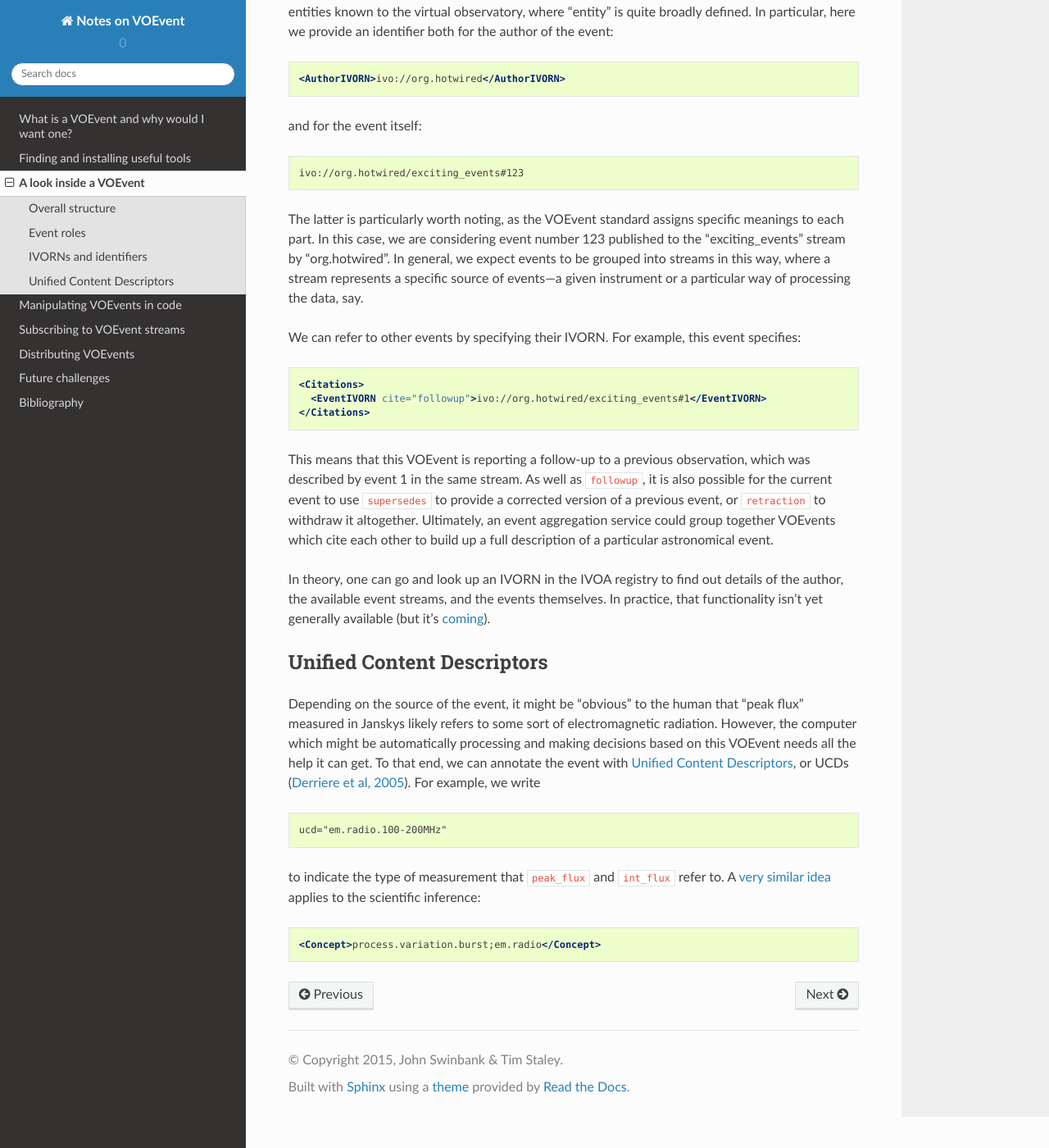
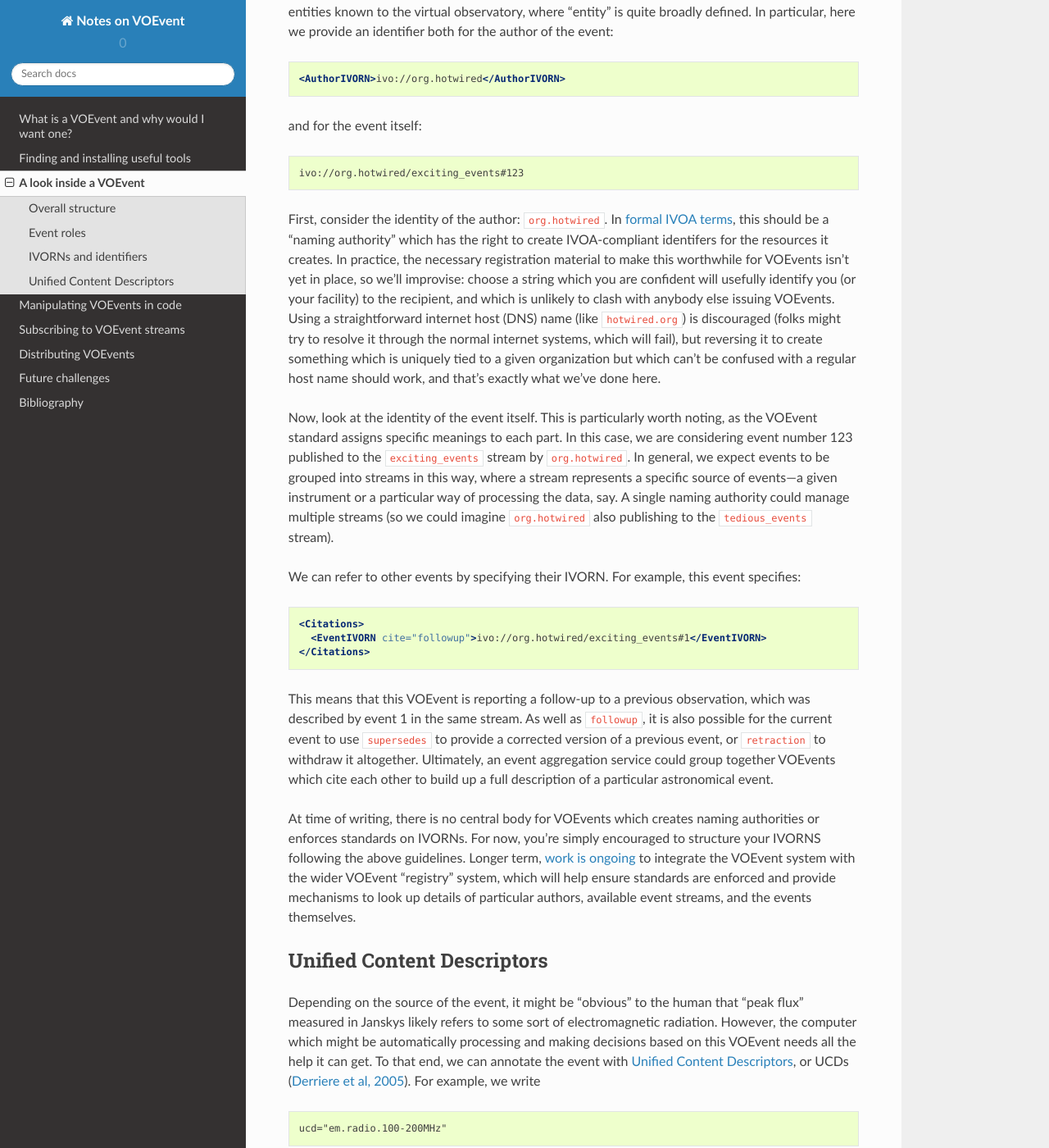
Before and after one commit to jdswinbank/voevent-notes, a Sphinx documentation site: the page built from docs/reading.rst, in a window 1280 px wide and 1400 px high, scrolled down 2349 px. Shown: the whole window at 82% size. Built offline with Sphinx 7.4.7 and the Read the Docs theme 2.0.0, drawn with Linux system fonts in a browser that asks for light colours.

Commit message:
Clarify the structure & role of naming authorities.

```diff
--- a/docs/reading.rst
+++ b/docs/reading.rst
@@ -80,12 +80,28 @@ and for the event itself:
 
    ivo://org.hotwired/exciting_events#123
 
-The latter is particularly worth noting, as the VOEvent standard assigns
-specific meanings to each part. In this case, we are considering event number
-123 published to the "exciting_events" stream by "org.hotwired". In general, we
-expect events to be grouped into streams in this way, where a stream
-represents a specific source of events---a given instrument or a particular
-way of processing the data, say.
+First, consider the identity of the author: ``org.hotwired``. In `formal IVOA
+terms`_, this should be a “naming authority” which has the right to create
+IVOA-compliant identifers for the resources it creates. In practice, the
+necessary registration material to make this worthwhile for VOEvents isn't yet
+in place, so we'll improvise: choose a string which you are confident will
+usefully identify you (or your facility) to the recipient, and which is
+unlikely to clash with anybody else issuing VOEvents. Using a straightforward
+internet host (DNS) name (like ``hotwired.org``) is discouraged (folks might
+try to resolve it through the normal internet systems, which will fail), but
+reversing it to create something which is uniquely tied to a given
+organization but which can't be confused with a regular host name should work,
+and that's exactly what we've done here.
+
+Now, look at the identity of the event itself. This is particularly worth
+noting, as the VOEvent standard assigns specific meanings to each part. In
+this case, we are considering event number 123 published to the
+``exciting_events`` stream by ``org.hotwired``. In general, we expect events
+to be grouped into streams in this way, where a stream represents a specific
+source of events---a given instrument or a particular way of processing the
+data, say. A single naming authority could manage multiple streams (so we
+could imagine ``org.hotwired`` also publishing to the ``tedious_events``
+stream).
 
 We can refer to other events by specifying their IVORN. For example, this
 event specifies:
@@ -104,12 +120,16 @@ withdraw it altogether. Ultimately, an event aggregation service could group
 together VOEvents which cite each other to build up a full description of a
 particular astronomical event.
 
-In theory, one can go and look up an IVORN in the IVOA registry to find out
-details of the author, the available event streams, and the events themselves.
-In practice, that functionality isn't yet generally available (but it's
-`coming`_).
+At time of writing, there is no central body for VOEvents which creates naming
+authorities or enforces standards on IVORNs. For now, you're simply encouraged
+to structure your IVORNS following the above guidelines. Longer term, `work is
+ongoing`_ to integrate the VOEvent system with the wider VOEvent “registry”
+system, which will help ensure standards are enforced and provide mechanisms
+to look up details of particular authors, available event streams, and the
+events themselves.
 
-.. _coming: http://www.ivoa.net/documents/VOEventRegExt/20140513/index.html
+.. _formal IVOA terms: http://www.ivoa.net/documents/REC/Identifiers/Identifiers-20070302.html#toc-header-14
+.. _work is ongoing: http://www.ivoa.net/documents/VOEventRegExt/20140513/index.html
 
 Unified Content Descriptors
 ===========================
```
